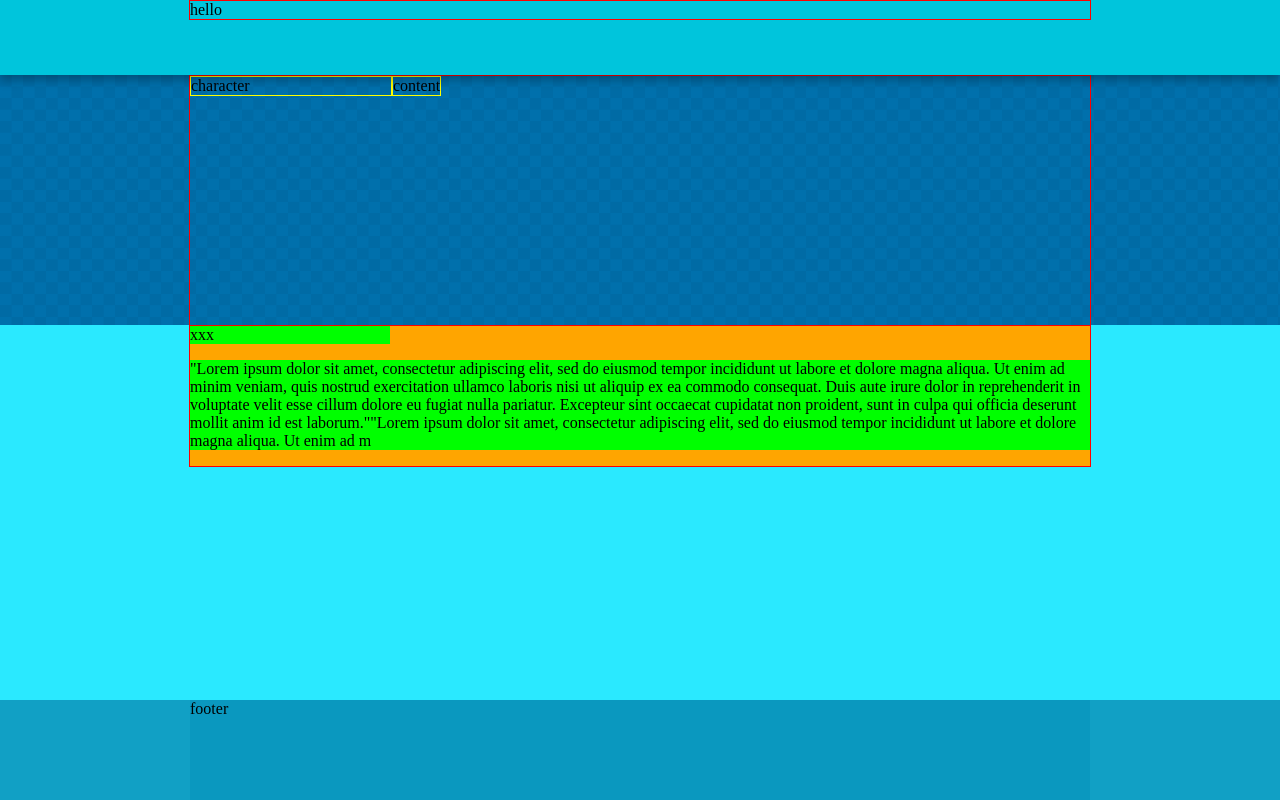
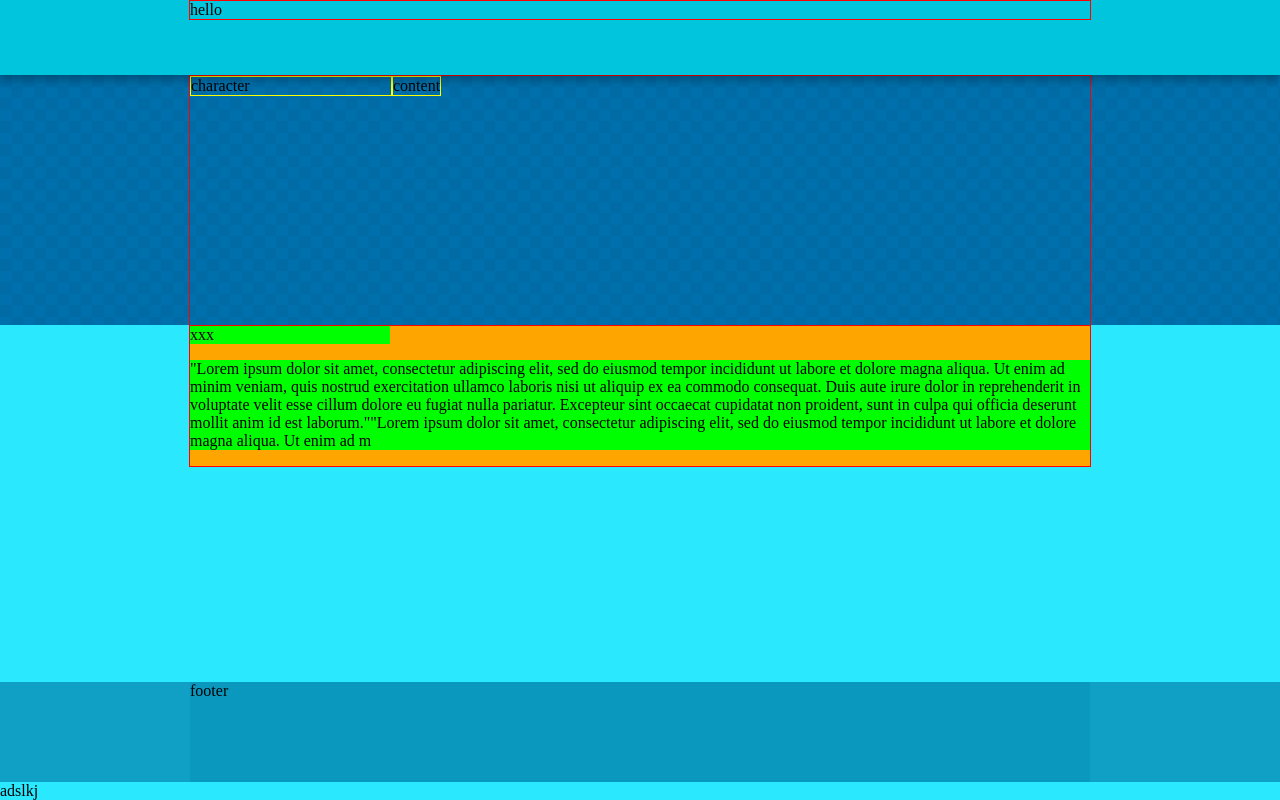
Before and after one commit to lor3nmar13/sadness, a plain HTML site: page index.html in a window 1280 px wide. Drawn offline with Linux system fonts and the light colour scheme; files that its build step writes are made by us from their sources.

Commit message:
second commit

```diff
--- a/index.html
+++ b/index.html
@@ -47,5 +47,9 @@
             </div>
         </footer>
 
+
+
+        adslkj
+
     </body>
 </html>
```
